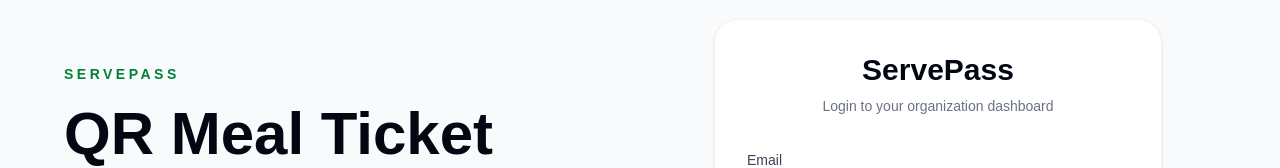
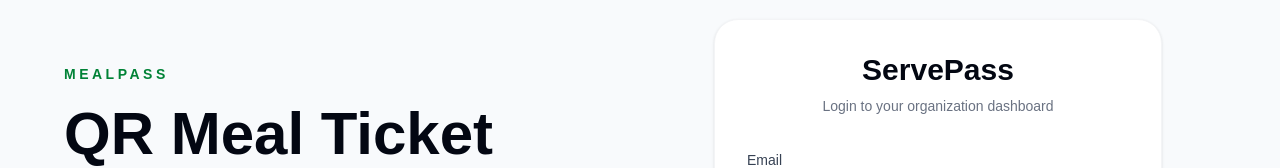
Before and after one commit to kingzykesh/ServePass, a Next.js app in the folder servepass-web/: page /login in a window 1280 px wide. Shown: the part 184-352 px from the top of the page. Built offline with nearby package versions, Linux system fonts and the light colour scheme; no server answers.

Commit message:
mealpass

```diff
--- a/servepass-web/app/dashboard/tickets/[uuid]/page.tsx
+++ b/servepass-web/app/dashboard/tickets/[uuid]/page.tsx
@@ -78,7 +78,7 @@
         <Card className="overflow-hidden p-0">
           <div className="bg-green-600 p-6 text-white">
             <p className="text-sm font-semibold uppercase tracking-widest">
-              ServePass
+              MealPass
             </p>
             <h1 className="mt-2 text-3xl font-black">Meal Ticket</h1>
           </div>
--- a/servepass-web/app/layout.tsx
+++ b/servepass-web/app/layout.tsx
@@ -2,7 +2,7 @@
 import "./globals.css";
 
 export const metadata: Metadata = {
-  title: "ServePass — QR Meal Ticket Management",
+  title: "MealPass — QR Meal Ticket Management",
   description: "Generate, print, distribute, and verify QR meal tickets.",
 };
 
--- a/servepass-web/app/login/page.tsx
+++ b/servepass-web/app/login/page.tsx
@@ -40,7 +40,7 @@
         <div className="grid w-full max-w-6xl gap-10 lg:grid-cols-2 lg:items-center">
           <section className="text-center lg:text-left">
             <p className="mb-3 text-sm font-semibold uppercase tracking-[0.25em] text-green-700">
-              ServePass
+              MealPass
             </p>
 
             <h1 className="text-4xl font-black leading-tight text-gray-950 sm:text-5xl lg:text-6xl">
--- a/servepass-web/app/ticket/[uuid]/page.tsx
+++ b/servepass-web/app/ticket/[uuid]/page.tsx
@@ -90,7 +90,7 @@
           <Card className="overflow-hidden p-0">
             <div className="bg-green-600 p-6 text-white">
               <p className="text-sm font-semibold uppercase tracking-widest">
-                ServePass
+               MealPass
               </p>
               <h1 className="mt-2 text-3xl font-black">Meal Ticket</h1>
             </div>
--- a/servepass-web/components/layout/DashboardLayout.tsx
+++ b/servepass-web/components/layout/DashboardLayout.tsx
@@ -29,7 +29,7 @@
   if (!ready) {
     return (
       <main className="flex min-h-screen items-center justify-center bg-slate-50">
-        <p className="text-sm text-gray-500">Loading ServePass...</p>
+        <p className="text-sm text-gray-500">Loading MealPass...</p>
       </main>
     );
   }
--- a/servepass-web/components/layout/Sidebar.tsx
+++ b/servepass-web/components/layout/Sidebar.tsx
@@ -36,7 +36,7 @@
       >
         <div className="mb-8 flex items-center justify-between">
           <div>
-            <h1 className="text-xl font-bold text-gray-950">ServePass</h1>
+            <h1 className="text-xl font-bold text-gray-950">MealPass</h1>
             <p className="text-xs text-gray-500">Meal access platform</p>
           </div>
 
```
